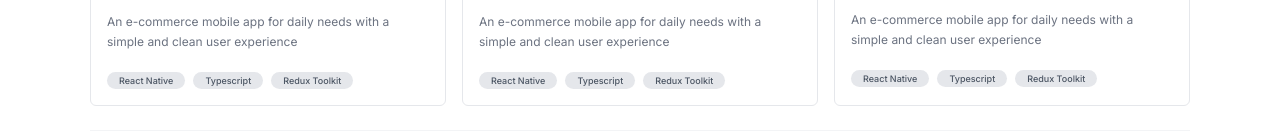
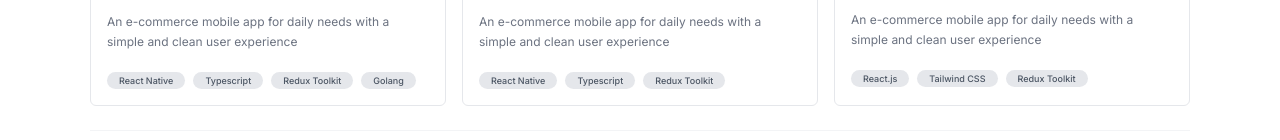
Before and after one commit to ekialfani/portfolio, a React (Create React App) app: page /about in a window 1280 px wide. Shown: the part 812-952 px from the top of the page. Built offline with nearby package versions, Linux system fonts and the light colour scheme.

Commit message:
fix(about): improve projects styling and links

```diff
--- a/src/pages/About.js
+++ b/src/pages/About.js
@@ -135,7 +135,7 @@ function Home() {
               />
             </button>
           </div>
-          <p className="text-xs max-w-[215px] text-gray-500 mt-2">
+          <p className="text-xs max-w-[215px] text-gray-500 dark:text-gray-400 mt-2">
             A selection of projects i'v worked on recently. Take a look at some
             of them
           </p>
@@ -152,12 +152,16 @@ function Home() {
                 <h4 className="text-sm font-semibold dark:text-white">
                   Exam App
                 </h4>
-                <button>
+                <a
+                  href="http://github.com/ekialfani/exam-app"
+                  target="_blank"
+                  rel="noreferrer"
+                >
                   <FontAwesomeIcon
                     icon={faArrowRight}
                     className="text-gray-600 dark:text-gray-300 text-xs font-bold"
                   />
-                </button>
+                </a>
               </div>
               <p className="text-xs text-gray-500 dark:text-gray-400 leading-5">
                 An e-commerce mobile app for daily needs with a simple and clean
@@ -173,6 +177,9 @@ function Home() {
                 <p className="text-[9px] bg-gray-200 dark:bg-gray-400 font-medium px-3 py-0.5 rounded-full text-gray-600 dark:text-gray-800">
                   Redux Toolkit
                 </p>
+                <p className="text-[9px] bg-gray-200 dark:bg-gray-400 font-medium px-3 py-0.5 rounded-full text-gray-600 dark:text-gray-800">
+                  Golang
+                </p>
               </div>
             </div>
           </div>
@@ -187,12 +194,16 @@ function Home() {
                 <h4 className="text-sm font-semibold dark:text-white">
                   StayDoors
                 </h4>
-                <button>
+                <a
+                  href="https://github.com/FinalProject03-Kel04-Hacktiv8/Kel04-FP03-Hacktiv8-Hotel-Reservation-MobileApp.git"
+                  target="_blank"
+                  rel="noreferrer"
+                >
                   <FontAwesomeIcon
                     icon={faArrowRight}
                     className="text-gray-600 dark:text-gray-300 text-xs font-bold"
                   />
-                </button>
+                </a>
               </div>
               <p className="text-xs text-gray-500 dark:text-gray-400 leading-5">
                 An e-commerce mobile app for daily needs with a simple and clean
@@ -222,12 +233,16 @@ function Home() {
                 <h4 className="text-sm font-semibold dark:text-white">
                   Blipedia
                 </h4>
-                <button>
+                <a
+                  href="https://blipedia.netlify.app/"
+                  target="_blank"
+                  rel="noreferrer"
+                >
                   <FontAwesomeIcon
                     icon={faArrowRight}
                     className="text-gray-600 dark:text-gray-300 text-xs font-bold"
                   />
-                </button>
+                </a>
               </div>
               <p className="text-xs text-gray-500 dark:text-gray-400 leading-5">
                 An e-commerce mobile app for daily needs with a simple and clean
@@ -235,10 +250,10 @@ function Home() {
               </p>
               <div className="flex items-center gap-x-2 mt-5">
                 <p className="text-[9px] bg-gray-200 dark:bg-gray-400 font-medium px-3 py-0.5 rounded-full text-gray-600 dark:text-gray-800">
-                  React Native
+                  React.js
                 </p>
                 <p className="text-[9px] bg-gray-200 dark:bg-gray-400 font-medium px-3 py-0.5 rounded-full text-gray-600 dark:text-gray-800">
-                  Typescript
+                  Tailwind CSS
                 </p>
                 <p className="text-[9px] bg-gray-200 dark:bg-gray-400 font-medium px-3 py-0.5 rounded-full text-gray-600 dark:text-gray-800">
                   Redux Toolkit
```
